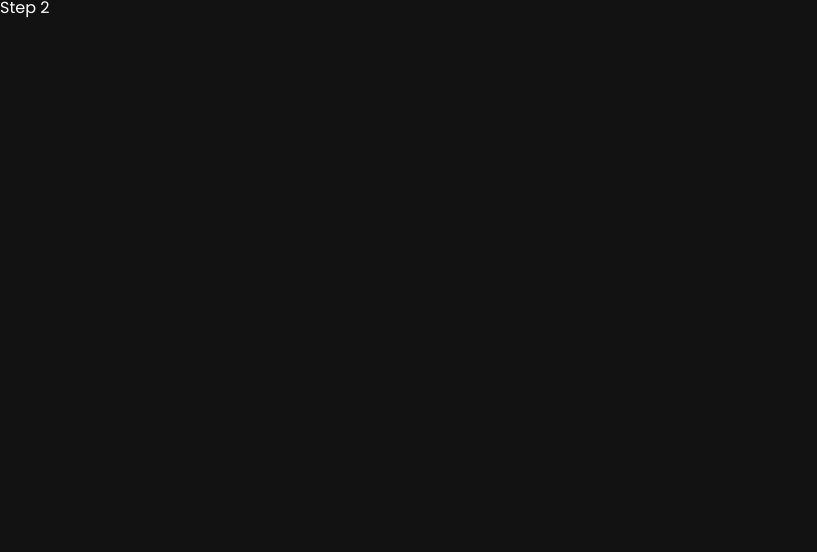
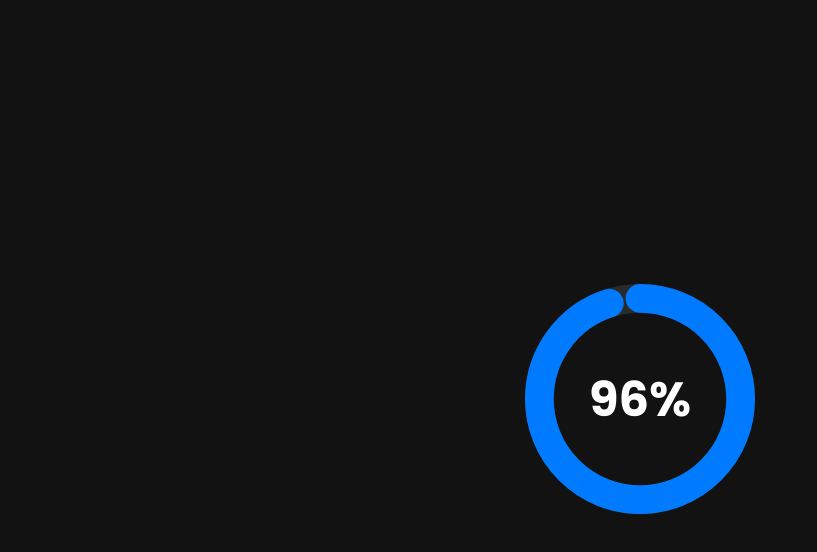
Before and after one commit to eugenekhristo/security-issues-vpn, a React (Vite) app: page /step-2 in a window 1280 px wide. Shown: the top 552 px of the page, without its empty margins (0-817 px from the left). Built offline with nearby package versions, Linux system fonts and the light colour scheme.

Commit message:
Progress Circle component

```diff
--- a/package.json
+++ b/package.json
@@ -11,6 +11,7 @@
   },
   "dependencies": {
     "react": "^19.1.0",
+    "react-circular-progressbar": "^2.2.0",
     "react-dom": "^19.1.0",
     "react-router": "^7.6.0",
     "sass": "^1.88.0"
--- a/src/pages/Step2.jsx
+++ b/src/pages/Step2.jsx
@@ -1,5 +1,11 @@
+import ProgressCircle from '../ui/ProgressCircle';
+
 function Step2() {
-  return <div>Step 2</div>;
+  return (
+    <div className="container step-2">
+      <ProgressCircle />
+    </div>
+  );
 }
 
 export default Step2;
--- a/src/styles/index.scss
+++ b/src/styles/index.scss
@@ -207,3 +207,12 @@ ul {
     }
   }
 }
+
+/* ************************** STEP 2 ******************************* */
+
+.step-2 {
+  display: flex;
+  justify-content: center;
+  align-items: center;
+  overflow: visible;
+}
--- /dev/null
+++ b/src/ui/ProgressCircle.jsx
@@ -0,0 +1,106 @@
+import { useCallback, useEffect, useRef, useState } from 'react';
+import styles from './ProgressCircle.module.scss';
+
+const ProgressCircle = () => {
+  const [progress, setProgress] = useState(0);
+  const [completed, setCompleted] = useState(false);
+  const requestRef = useRef();
+  const startRef = useRef();
+
+  const duration = 12000;
+  const strokeWidth = 28.75;
+  const size = 230;
+  const center = size / 2;
+  const radius = center - strokeWidth / 2;
+  const circumference = 2 * Math.PI * radius;
+
+  const easeOutCubic = (t) => 1 - Math.pow(1 - t, 3);
+
+  const animate = useCallback((ts) => {
+    if (!startRef.current) startRef.current = ts;
+    const elapsed = ts - startRef.current;
+    const t = Math.min(elapsed / duration, 1);
+    const v = easeOutCubic(t);
+    setProgress(Math.floor(v * 100));
+    if (elapsed < duration) {
+      requestRef.current = requestAnimationFrame(animate);
+    } else {
+      setCompleted(true);
+    }
+  }, []);
+
+  useEffect(() => {
+    requestRef.current = requestAnimationFrame(animate);
+    return () => cancelAnimationFrame(requestRef.current);
+  }, [animate]);
+
+  const offset = circumference * (1 - progress / 100);
+
+  return (
+    <div className={styles.container}>
+      <svg
+        width={size}
+        height={size}
+        viewBox={`0 0 ${size} ${size}`}
+        className={styles.svg}
+        style={{ overflow: 'visible' }}
+      >
+        <defs>
+          <filter
+            id="glowBlur"
+            filterUnits="userSpaceOnUse"
+            x="-50%"
+            y="-50%"
+            width="200%"
+            height="200%"
+          >
+            <feGaussianBlur stdDeviation="16" result="blurred" />
+            <feMerge>
+              <feMergeNode in="blurred" />
+              <feMergeNode in="SourceGraphic" />
+            </feMerge>
+          </filter>
+        </defs>
+
+        {/* background */}
+        <circle
+          className={styles.bg}
+          cx={center}
+          cy={center}
+          r={radius}
+          strokeWidth={strokeWidth}
+          fill="none"
+        />
+
+        {/* main progress */}
+        <circle
+          className={styles.progress}
+          cx={center}
+          cy={center}
+          r={radius}
+          strokeWidth={strokeWidth}
+          fill="none"
+          strokeDasharray={circumference}
+          strokeDashoffset={offset}
+        />
+
+        {/* glow – now using SVG filter */}
+        <circle
+          className={`${styles.glow} ${completed ? styles.stopped : ''}`}
+          cx={center}
+          cy={center}
+          r={radius}
+          strokeWidth={strokeWidth}
+          fill="none"
+          strokeDasharray={circumference}
+          strokeDashoffset={offset}
+          filter="url(#glowBlur)"
+        />
+      </svg>
+
+      <div className={styles.text}>{progress}%</div>
+    </div>
+  );
+};
+
+export default ProgressCircle;
--- /dev/null
+++ b/src/ui/ProgressCircle.module.scss
@@ -0,0 +1,51 @@
+.container {
+  position: relative;
+  width: 230px;
+  max-width: 100%;
+}
+
+.svg {
+  transform: rotate(-90deg);
+}
+
+.bg {
+  stroke: rgba(#fafcfc, 0.1);
+}
+
+.progress {
+  stroke: #007aff;
+  transition: stroke-dashoffset 0.4s linear;
+  stroke-linecap: round;
+}
+
+.glow {
+  stroke: #007aff;
+  animation: pulse 1s ease-in-out infinite;
+  transition: stroke-dashoffset 0.4s linear;
+  stroke-linecap: round;
+}
+
+.stopped {
+  animation: none;
+  opacity: 1 !important;
+}
+
+.text {
+  position: absolute;
+  top: 50%;
+  left: 50%;
+  transform: translate(-50%, -50%);
+  font-size: 48px;
+  font-weight: bold;
+  color: white;
+  user-select: none;
+}
+
+@keyframes pulse {
+  from {
+    opacity: 1;
+  }
+  to {
+    opacity: 0;
+  }
+}
```
Also changed, not shown: 1 other file (tests, documents, lock files or other folders).
